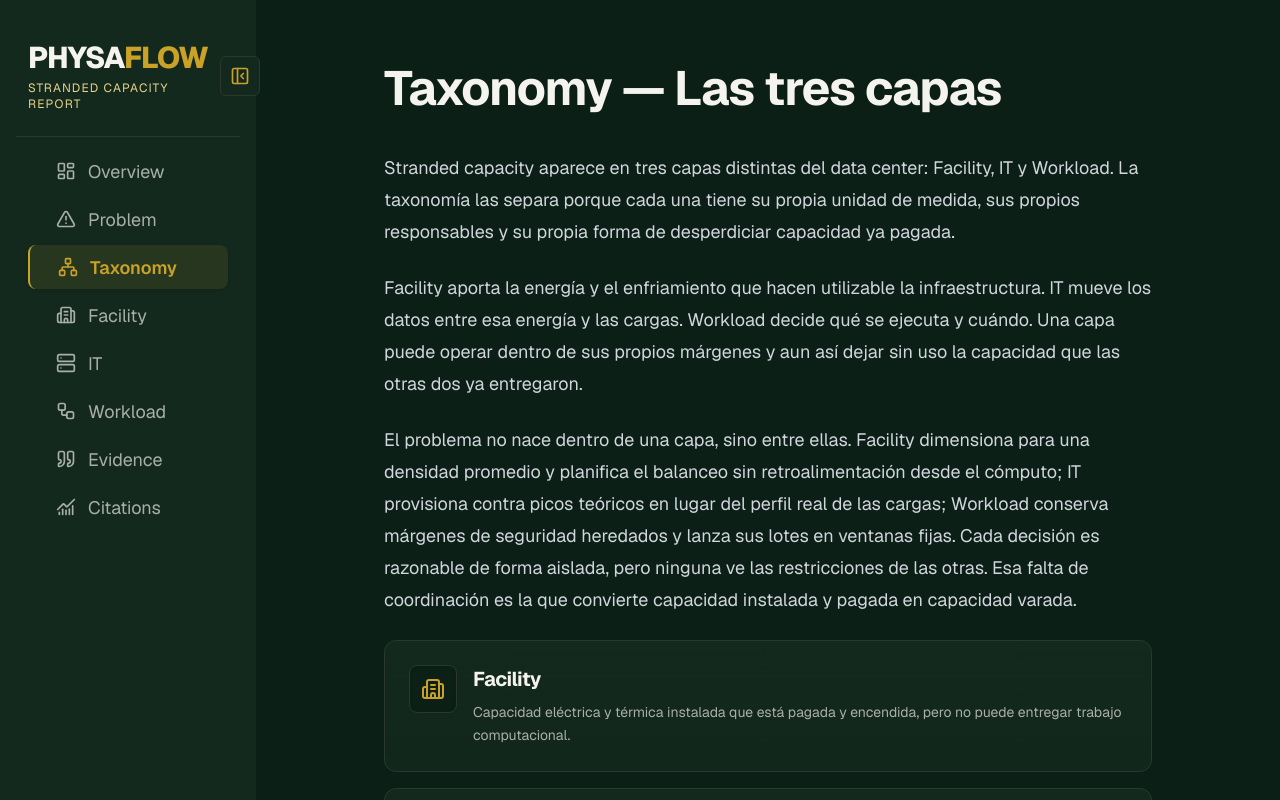
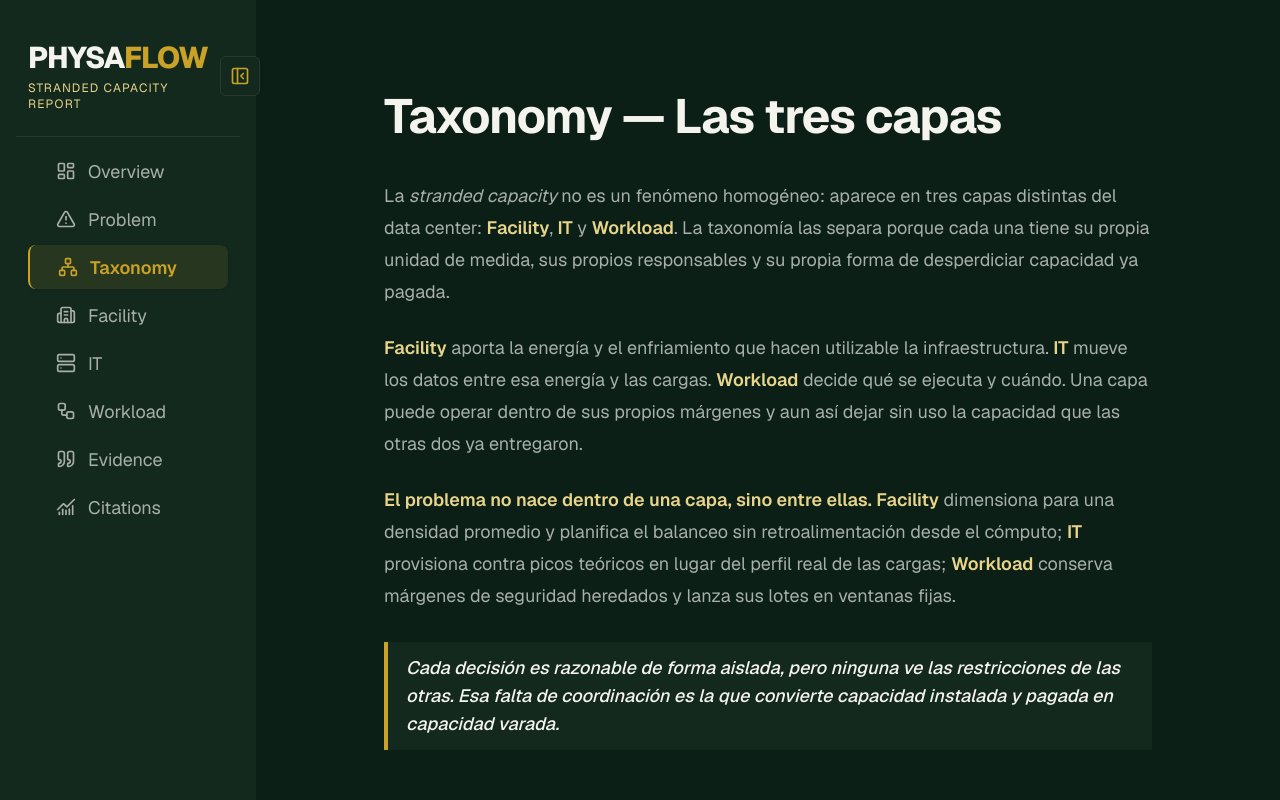
Before and after one commit to No-Country-simulation/so7-26-team-02-physaflow-public-report, a Next.js app: page /taxonomy in a window 1280 px wide. Built offline with nearby package versions, Linux system fonts and the light colour scheme.

Commit message:
feat(taxonomy): refine layout, copywriting flow, header spacing and layer cards

```diff
--- a/app/components/TaxonomyNavigation.tsx
+++ b/app/components/TaxonomyNavigation.tsx
@@ -113,7 +113,7 @@ export function TaxonomyHeaderNav({ currentSlug }: TaxonomyNavProps) {
   const { step, prev, next } = entry;
 
   return (
-    <div className="not-prose mb-8 flex items-center justify-between border-b border-border/50 pb-3 pt-1">
+    <div className="not-prose -mt-[46px] mb-[10px] flex items-center justify-between border-b border-border/50 pb-2 sm:-mt-[56px] sm:mb-5 md:-mt-16 md:mb-7">
       {/* Left arrow */}
       {prev ? (
         <Link
@@ -161,7 +161,7 @@ export function TaxonomyHeaderNav({ currentSlug }: TaxonomyNavProps) {
         <Link
           href={next.href}
           title={`Siguiente: ${next.label}`}
-          className="group flex h-8 w-8 items-center justify-center rounded-md border border-accent/30 bg-accent/10 text-accent transition-all hover:border-accent/60 hover:bg-accent/20 active:scale-95"
+          className="group flex h-8 w-8 items-center justify-center rounded-md border border-border bg-surface text-muted transition-all hover:border-accent/40 hover:bg-accent/10 hover:text-accent active:scale-95"
         >
           <ChevronRight className="h-4 w-4 transition-transform group-hover:translate-x-0.5" />
         </Link>
--- a/app/taxonomy/page.tsx
+++ b/app/taxonomy/page.tsx
@@ -1,11 +1,17 @@
 import Link from "next/link";
-import { Building2, Server, Workflow } from "lucide-react";
+import { Building2, Server, Workflow, ArrowRight } from "lucide-react";
 import { getTaxonomyLayers, taxonomyPath } from "./layers";
 
 const iconMap: Record<string, React.ElementType> = {
   facility: Building2,
   it: Server,
   workload: Workflow,
+};
+
+const layerNumberMap: Record<string, string> = {
+  facility: "Capa 01",
+  it: "Capa 02",
+  workload: "Capa 03",
 };
 
 export const metadata = {
@@ -19,59 +25,75 @@ export default function TaxonomyPage() {
 
   return (
     <div className="w-full">
-      <article className="prose prose-invert lg:prose-lg mx-auto w-full max-w-3xl pt-8 pb-16 sm:pt-12 sm:pb-24 md:pt-16 md:pb-32">
-      <h1 className="mb-8 mt-0 text-3xl font-bold tracking-tight text-foreground sm:text-4xl md:text-5xl">Taxonomy — Las tres capas</h1>
+      <article className="prose prose-invert lg:prose-lg mx-auto w-full max-w-3xl pt-14 pb-16 sm:pt-[76px] sm:pb-24 md:pt-[92px] md:pb-32 prose-headings:text-foreground prose-p:text-muted prose-strong:text-accent-light prose-a:text-accent">
+        <h1 className="mb-8 mt-0 text-3xl font-bold tracking-tight text-foreground sm:text-4xl md:text-5xl">
+          Taxonomy — Las tres capas
+        </h1>
+
         <p>
-        Stranded capacity aparece en tres capas distintas del data center:
-        Facility, IT y Workload. La taxonomía las separa porque cada una tiene
-        su propia unidad de medida, sus propios responsables y su propia forma
-        de desperdiciar capacidad ya pagada.
+          La <em>stranded capacity</em> no es un fenómeno homogéneo: aparece en tres capas distintas del data center: <strong>Facility</strong>, <strong>IT</strong> y <strong>Workload</strong>. La taxonomía las separa porque cada una tiene su propia unidad de medida, sus propios responsables y su propia forma de desperdiciar capacidad ya pagada.
         </p>
         <p>
-        Facility aporta la energía y el enfriamiento que hacen utilizable la
-        infraestructura. IT mueve los datos entre esa energía y las cargas.
-        Workload decide qué se ejecuta y cuándo. Una capa puede operar dentro de
-        sus propios márgenes y aun así dejar sin uso la capacidad que las otras
-        dos ya entregaron.
+          <strong>Facility</strong> aporta la energía y el enfriamiento que hacen utilizable la infraestructura. <strong>IT</strong> mueve los datos entre esa energía y las cargas. <strong>Workload</strong> decide qué se ejecuta y cuándo. Una capa puede operar dentro de sus propios márgenes y aun así dejar sin uso la capacidad que las otras dos ya entregaron.
         </p>
-      <p>
-        El problema no nace dentro de una capa, sino entre ellas. Facility
-        dimensiona para una densidad promedio y planifica el balanceo sin
-        retroalimentación desde el cómputo; IT provisiona contra picos teóricos
-        en lugar del perfil real de las cargas; Workload conserva márgenes de
-        seguridad heredados y lanza sus lotes en ventanas fijas. Cada decisión
-        es razonable de forma aislada, pero ninguna ve las restricciones de las
-        otras. Esa falta de coordinación es la que convierte capacidad instalada
-        y pagada en capacidad varada.
+
+        <p className="mb-6">
+          <strong>El problema no nace dentro de una capa, sino entre ellas.</strong> <strong>Facility</strong> dimensiona para una densidad promedio y planifica el balanceo sin retroalimentación desde el cómputo; <strong>IT</strong> provisiona contra picos teóricos en lugar del perfil real de las cargas; <strong>Workload</strong> conserva márgenes de seguridad heredados y lanza sus lotes en ventanas fijas.
         </p>
+
+        <blockquote className="my-8 border-l-4 border-accent bg-surface py-3 pl-4 pr-3 text-base italic text-foreground sm:pl-6 sm:pr-4 sm:text-lg">
+          Cada decisión es razonable de forma aislada, pero ninguna ve las restricciones de las otras. Esa falta de coordinación es la que convierte capacidad instalada y pagada en capacidad varada.
+        </blockquote>
+
+        <div className="mb-6 mt-12 flex items-center gap-4">
+          <span className="text-xs font-medium uppercase tracking-widest text-accent">
+            Capas del reporte
+          </span>
+          <span aria-hidden="true" className="h-px flex-1 bg-border" />
+        </div>
 
         <ul className="not-prose space-y-4">
           {layers.map((layer) => {
             const Icon = iconMap[layer.slug];
+            const layerNumber = layerNumberMap[layer.slug];
+
             return (
               <li key={layer.slug}>
                 <Link
                   href={taxonomyPath(layer.slug)}
-                className="group flex flex-col sm:flex-row sm:items-start gap-4 rounded-xl border border-border bg-gradient-to-b from-surface to-surface/80 p-6 transition-all duration-300 hover:border-accent/50 hover:bg-surface hover:shadow-[0_8px_30px_rgba(201,162,39,0.08)]"
+                  className="group flex flex-col sm:flex-row sm:items-start justify-between gap-5 rounded-xl border border-border bg-gradient-to-b from-surface to-surface/80 p-6 transition-all duration-300 hover:border-accent/50 hover:bg-surface hover:shadow-[0_8px_30px_rgba(201,162,39,0.08)]"
                 >
+                  <div className="flex items-start gap-4">
                     {Icon && (
                       <span className="flex h-12 w-12 shrink-0 items-center justify-center rounded-lg border border-border bg-background/80 text-accent transition-all duration-300 group-hover:border-accent/40 group-hover:bg-accent/10 group-hover:scale-105 shadow-inner">
                         <Icon className="h-6 w-6" />
                       </span>
                     )}
                     <div>
-                  <span className="block text-lg font-bold tracking-tight text-foreground transition-colors duration-300 group-hover:text-accent sm:text-xl">
-                    {layer.navLabel}
+                      <div className="flex items-center">
+                        <span className="text-[12px] font-bold uppercase tracking-widest text-accent">
+                          {layerNumber}
+                        </span>
+                      </div>
+                      <span className="mt-1 block text-lg font-bold tracking-tight text-foreground transition-colors duration-300 group-hover:text-accent sm:text-xl">
+                        {layer.title}
                       </span>
                       <span className="mt-2 block text-sm leading-relaxed text-muted transition-colors group-hover:text-foreground/80">
                         {layer.shortDescription}
                       </span>
+                    </div>
+                  </div>
+
+                  <div className="flex items-center gap-1 self-end sm:self-center text-xs font-semibold text-accent/80 transition-all group-hover:text-accent group-hover:translate-x-1 shrink-0 pt-2 sm:pt-0">
+                    <span>Ver capa</span>
+                    <ArrowRight className="h-4 w-4" />
                   </div>
                 </Link>
               </li>
             );
           })}
         </ul>
+
       </article>
     </div>
   );
--- a/mdx-components.tsx
+++ b/mdx-components.tsx
@@ -5,7 +5,7 @@ export function useMDXComponents(components: MDXComponents): MDXComponents {
     // El contenedor principal de todo el MDX
     wrapper: ({ children }) => (
       <div className="w-full">
-        <article className="prose prose-invert lg:prose-lg mx-auto w-full max-w-3xl pt-8 pb-16 sm:pt-12 sm:pb-24 md:pt-16 md:pb-32 prose-headings:text-foreground prose-p:text-muted prose-strong:text-accent-light prose-a:text-accent">
+        <article className="prose prose-invert lg:prose-lg mx-auto w-full max-w-3xl pt-14 pb-16 sm:pt-[76px] sm:pb-24 md:pt-[92px] md:pb-32 prose-headings:text-foreground prose-p:text-muted prose-strong:text-accent-light prose-a:text-accent">
           {children}
         </article>
       </div>
```
Lines whose indentation alone changed are shown as unchanged.
